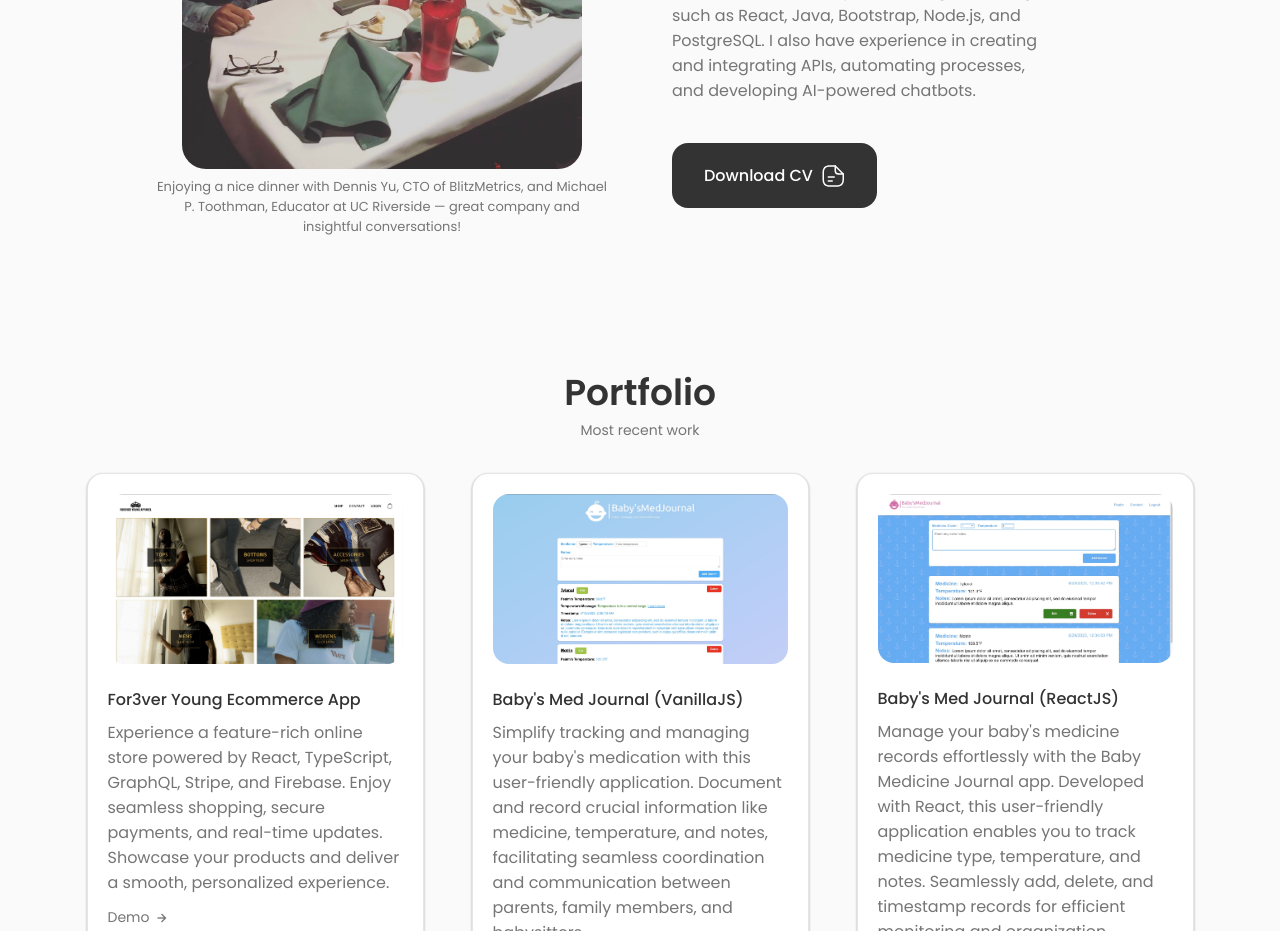
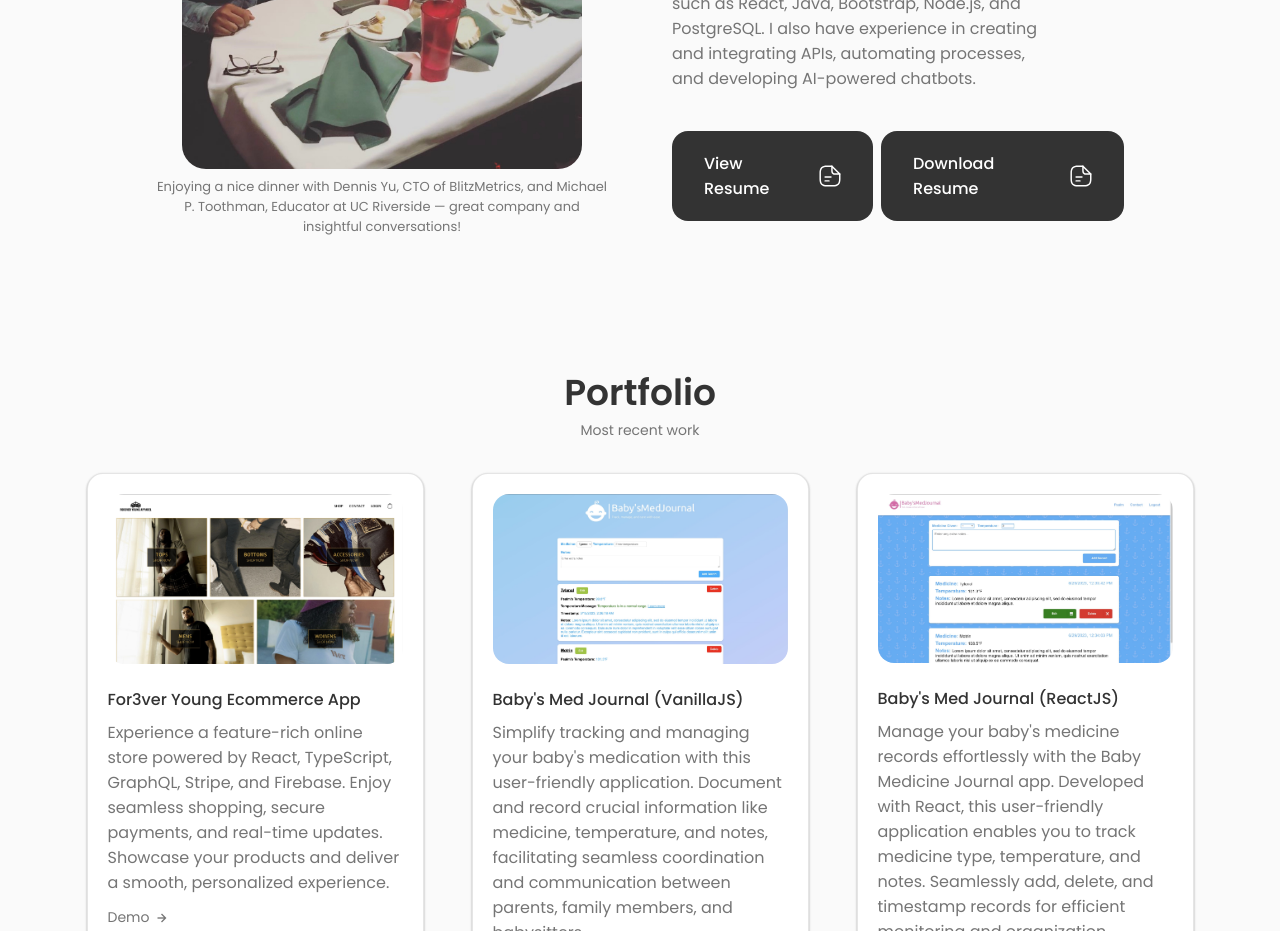
Before and after one commit to TheDerickYoung/derick-young-jr, a React (Create React App) app: page / in a window 1280 px wide. Shown: the part 1080-2011 px from the top of the page. Built offline with nearby package versions, Linux system fonts and the light colour scheme.

Commit message:
Added a button that allows users to simply view my resume rather than having to download a copy

```diff
--- a/src/components/about/About.jsx
+++ b/src/components/about/About.jsx
@@ -40,8 +40,45 @@
             and developing AI-powered chatbots.
           </p>
 
-          <a download="" href={CV} className="button button--flex contact-btn">
-            Download CV
+          <div className="about-btns">
+            <a
+              target="_blank"
+              href={CV}
+              className="button button--flex contact-btn view-resume"
+            >
+              View Resume
+              <svg
+                class="button__icon"
+                xmlns="http://www.w3.org/2000/svg"
+                width="24"
+                height="24"
+                viewBox="0 0 24 24"
+                fill="none"
+              >
+                <path
+                  d="M15.25 22.7502H9.25C3.82 22.7502 1.5 20.4302 1.5 15.0002V9.00024C1.5 3.57024 3.82 1.25024 9.25 1.25024H14.25C14.66 1.25024 15 1.59024 15 2.00024C15 2.41024 14.66 2.75024 14.25 2.75024H9.25C4.64 2.75024 3 4.39024 3 9.00024V15.0002C3 19.6102 4.64 21.2502 9.25 21.2502H15.25C19.86 21.2502 21.5 19.6102 21.5 15.0002V10.0002C21.5 9.59024 21.84 9.25024 22.25 9.25024C22.66 9.25024 23 9.59024 23 10.0002V15.0002C23 20.4302 20.68 22.7502 15.25 22.7502Z"
+                  fill="var(--container-color)"
+                ></path>
+                <path
+                  d="M22.25 10.7502H18.25C14.83 10.7502 13.5 9.42023 13.5 6.00023V2.00023C13.5 1.70023 13.68 1.42023 13.96 1.31023C14.24 1.19023 14.56 1.26023 14.78 1.47023L22.78 9.47023C22.99 9.68023 23.06 10.0102 22.94 10.2902C22.82 10.5702 22.55 10.7502 22.25 10.7502ZM15 3.81023V6.00023C15 8.58023 15.67 9.25023 18.25 9.25023H20.44L15 3.81023Z"
+                  fill="var(--container-color)"
+                ></path>
+                <path
+                  d="M13.25 13.7502H7.25C6.84 13.7502 6.5 13.4102 6.5 13.0002C6.5 12.5902 6.84 12.2502 7.25 12.2502H13.25C13.66 12.2502 14 12.5902 14 13.0002C14 13.4102 13.66 13.7502 13.25 13.7502Z"
+                  fill="var(--container-color)"
+                ></path>
+                <path
+                  d="M11.25 17.7502H7.25C6.84 17.7502 6.5 17.4102 6.5 17.0002C6.5 16.5902 6.84 16.2502 7.25 16.2502H11.25C11.66 16.2502 12 16.5902 12 17.0002C12 17.4102 11.66 17.7502 11.25 17.7502Z"
+                  fill="var(--container-color)"
+                ></path>
+              </svg>
+            </a>
+            <a
+              download=""
+              href={CV}
+              className="button button--flex contact-btn"
+            >
+              Download Resume
               <svg
                 class="button__icon"
                 xmlns="http://www.w3.org/2000/svg"
@@ -70,6 +107,7 @@
             </a>
           </div>
         </div>
+      </div>
     </section>
   );
 };
--- a/src/components/about/about.css
+++ b/src/components/about/about.css
@@ -111,3 +111,13 @@
     grid-template-columns: repeat(2, 1fr);
   }
 }
+
+.about-btns {
+  display: flex;
+  align-items: center;
+  justify-content: center;
+}
+
+.view-resume {
+  margin-right: 0.5rem;
+}
```
Lines whose indentation alone changed are shown as unchanged.
